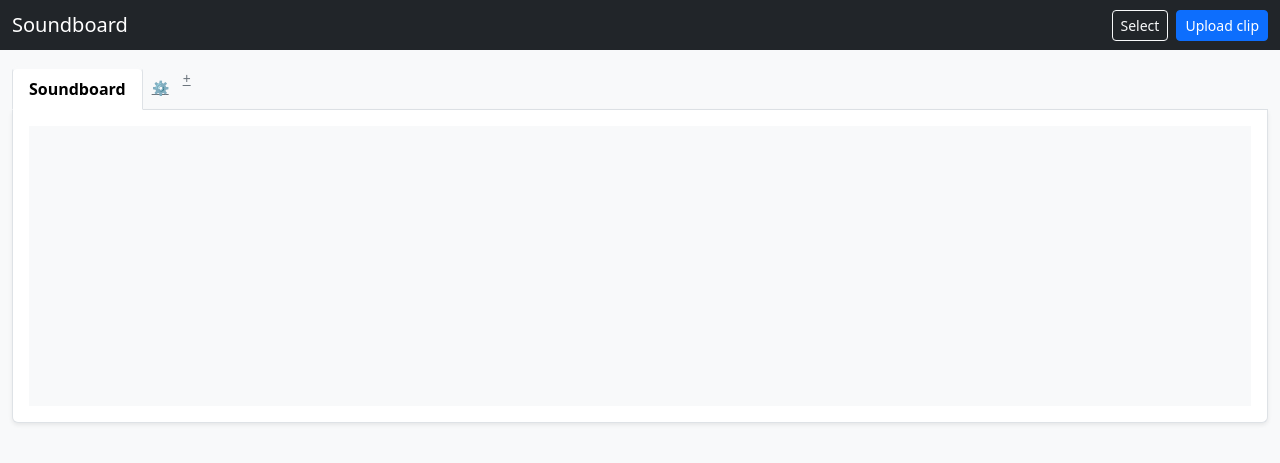
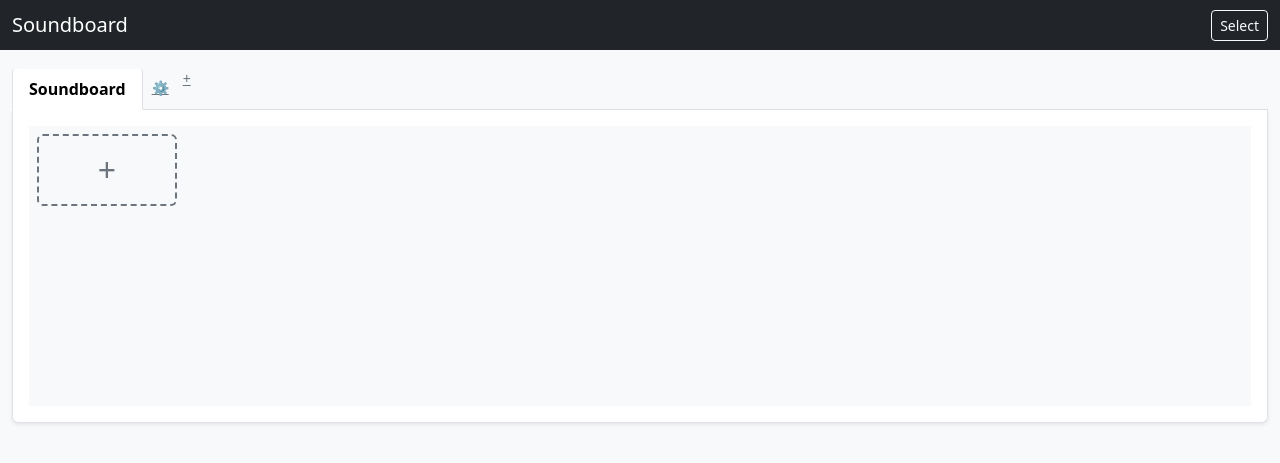
Before and after one commit to breecobb715/voicelinemixer, a Flask app: page / in a window 1280 px wide. Shown: the top 463 px of the page. Run offline with Flask 3, Linux system fonts and the light colour scheme; some libraries are stand-ins or nearby versions.

Commit message:
Switched the "upload clip" button to a dashed new button icon

```diff
--- a/static/css/styles.css
+++ b/static/css/styles.css
@@ -3,6 +3,28 @@
   white-space: normal;
   line-height: 1.2;
   padding: 0.35rem 0.5rem;
+}
+
+.sound-add-btn {
+  width: 140px;
+  height: 72px;
+  border: 2px dashed #6c757d;
+  border-radius: 0.375rem;
+  background-color: transparent;
+  color: #6c757d;
+  font-size: 2rem;
+  font-weight: 500;
+  line-height: 1;
+  display: inline-flex;
+  align-items: center;
+  justify-content: center;
+}
+
+.sound-add-btn:hover,
+.sound-add-btn:focus-visible {
+  border-color: #495057;
+  color: #495057;
+  background-color: rgba(108, 117, 125, 0.08);
 }
 
 .nav-tabs .nav-link {
--- a/static/js/soundboard.js
+++ b/static/js/soundboard.js
@@ -150,6 +150,7 @@
 
         const tabButtons = this.buttonsForTab(tab.id);
         tabButtons.forEach((b) => grid.appendChild(this.renderButton(b)));
+        grid.appendChild(this.renderAddButton(tab.id));
 
         panel.appendChild(grid);
         panels.appendChild(panel);
@@ -250,6 +251,27 @@
       return wrap;
     },
 
+    renderAddButton(tabId) {
+      const wrap = document.createElement("div");
+      wrap.className = "sound-cell position-relative";
+
+      const addButton = document.createElement("button");
+      addButton.type = "button";
+      addButton.className = "sound-btn sound-add-btn btn text-center align-middle";
+      addButton.setAttribute("aria-label", "Upload new clip");
+      addButton.textContent = "+";
+      addButton.addEventListener("click", () => {
+        this.activeTabId = tabId;
+        if (!window.bootstrap) return;
+        const modalEl = document.getElementById("modalUpload");
+        if (!modalEl) return;
+        bootstrap.Modal.getOrCreateInstance(modalEl).show();
+      });
+
+      wrap.appendChild(addButton);
+      return wrap;
+    },
+
     setState(next) {
       this.state = {
         tabs: next.tabs || [],
--- a/templates/index.html
+++ b/templates/index.html
@@ -19,9 +19,6 @@
         <div class="d-flex flex-wrap gap-2 align-items-center">
           <button type="button" class="btn btn-outline-light btn-sm" id="btnSelectMode">
             Select
-          </button>
-          <button type="button" class="btn btn-primary btn-sm" data-bs-toggle="modal" data-bs-target="#modalUpload">
-            Upload clip
           </button>
         </div>
       </div>
```
